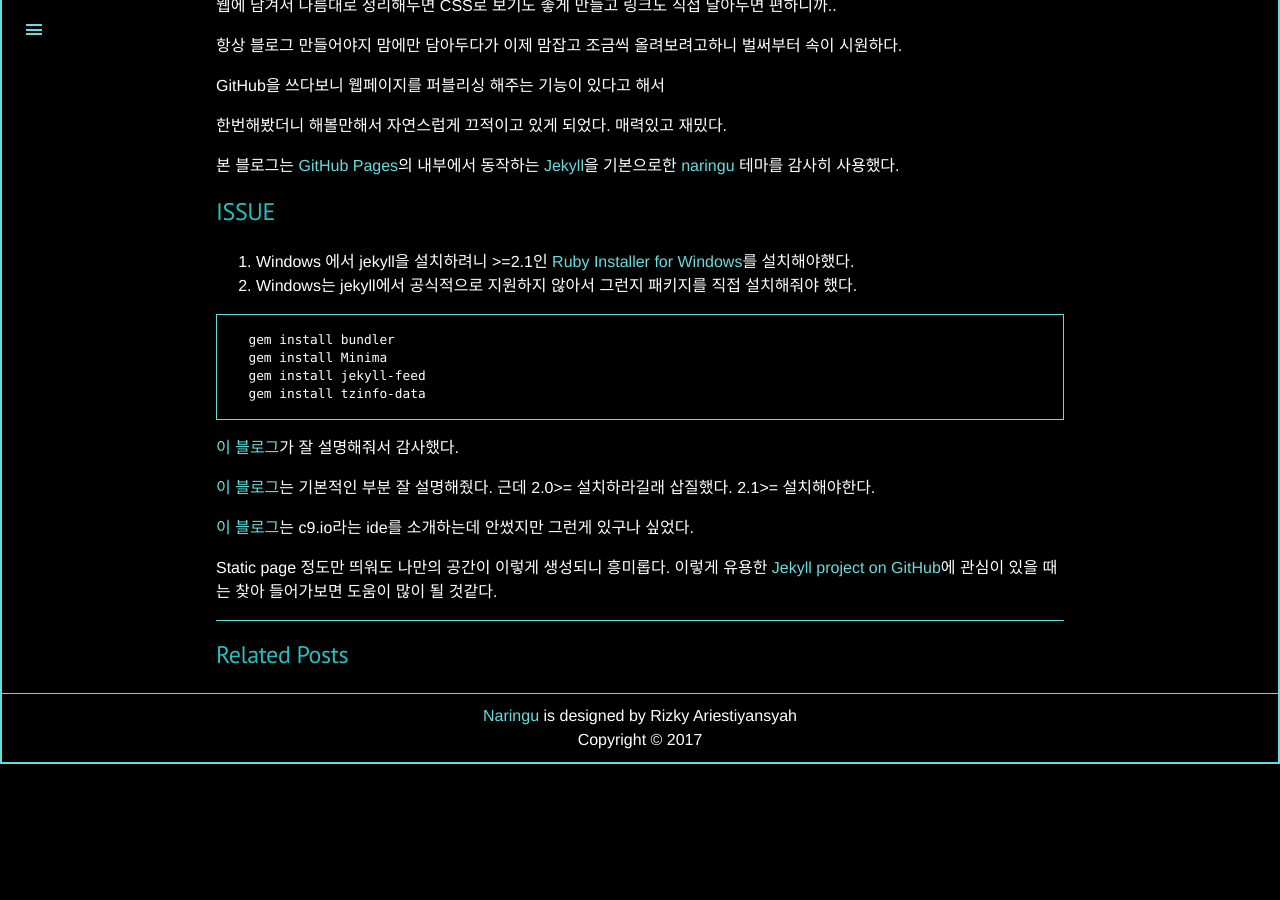
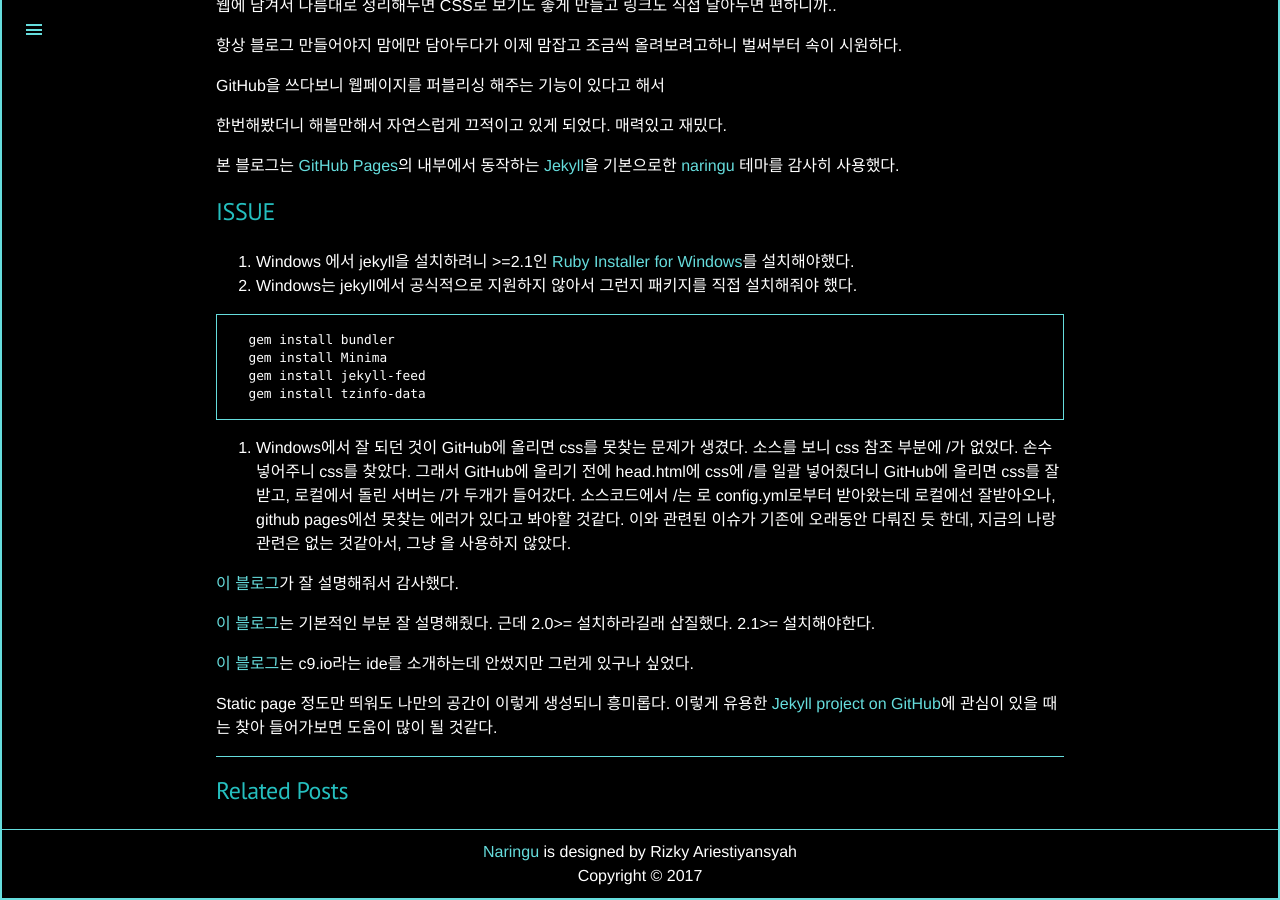
Before and after one commit to kang2000h/kang2000h.github.io, a Jekyll site: the page built from _posts/2017-09-16-1st blog.md, in a window 1280 px wide and 900 px high, scrolled down 596 px. Built offline with Jekyll 4.4.1, drawn with Linux system fonts in a browser that asks for light colours; comment, search, counter and statistics services are not loaded; before the commit the page ends 1360 px from its top, so only the background shows below that.

Commit message:
revise baseurl

```diff
--- a/_includes/head.html
+++ b/_includes/head.html
@@ -15,15 +15,15 @@
   </title>
 
   <!-- CSS -->
-  <link rel="stylesheet" href="/{{ site.baseurl }}public/css/naringu.css">
-  <link rel="stylesheet" href="/{{ site.baseurl }}public/css/syntax.css">
-  <link rel="stylesheet" href="/{{ site.baseurl }}public/css/form.css">
+  <link rel="stylesheet" href="/public/css/naringu.css">
+  <link rel="stylesheet" href="/public/css/syntax.css">
+  <link rel="stylesheet" href="/public/css/form.css">
   <link rel="stylesheet" href="http://fonts.googleapis.com/css?family=PT+Serif:400,400italic,700%7CPT+Sans:400">
 
   <!-- Icons -->
-  <link rel="shortcut icon" href=".{{ site.baseurl }}public/favicon.ico">
+  <link rel="shortcut icon" href="./public/favicon.ico">
 
   <!-- RSS -->
-  <link rel="alternate" type="application/rss+xml" title="RSS" href="{{ site.baseurl }}atom.xml">
+  <link rel="alternate" type="application/rss+xml" title="RSS" href="/atom.xml">
   <link rel="alternate" type="application/rss+xml" title="Mozilla RSS" href="feed.category.xml">
   </head>
--- a/_posts/2017-09-16-1st blog.md
+++ b/_posts/2017-09-16-1st blog.md
@@ -45,6 +45,15 @@ GitHub을 쓰다보니 웹페이지를 퍼블리싱 해주는 기능이 있다
   gem install jekyll-feed
   gem install tzinfo-data
 </pre>
+3. Windows에서 잘 되던 것이 GitHub에 올리면 css를 못찾는 문제가 생겼다.
+소스를 보니 css 참조 부분에 /가 없었다. 손수 넣어주니 css를 찾았다.
+그래서 GitHub에 올리기 전에 head.html에 css에 /를 일괄 넣어줬더니
+GitHub에 올리면 css를 잘받고, 로컬에서 돌린 서버는 /가 두개가 들어갔다.
+소스코드에서 /는 {{ site.baseurl }} 로 config.yml로부터 받아왔는데 로컬에선 잘받아오나,
+github pages에선 못찾는 에러가 있다고 봐야할 것같다.
+이와 관련된 이슈가 기존에 오래동안 다뤄진 듯 한데, 지금의 나랑 관련은 없는 것같아서,
+그냥 {{ site.baseurl }}을 사용하지 않았다.
+
 
 [이 블로그](http://hurderella.tistory.com/131)가 잘 설명해줘서 감사했다.
 
```
